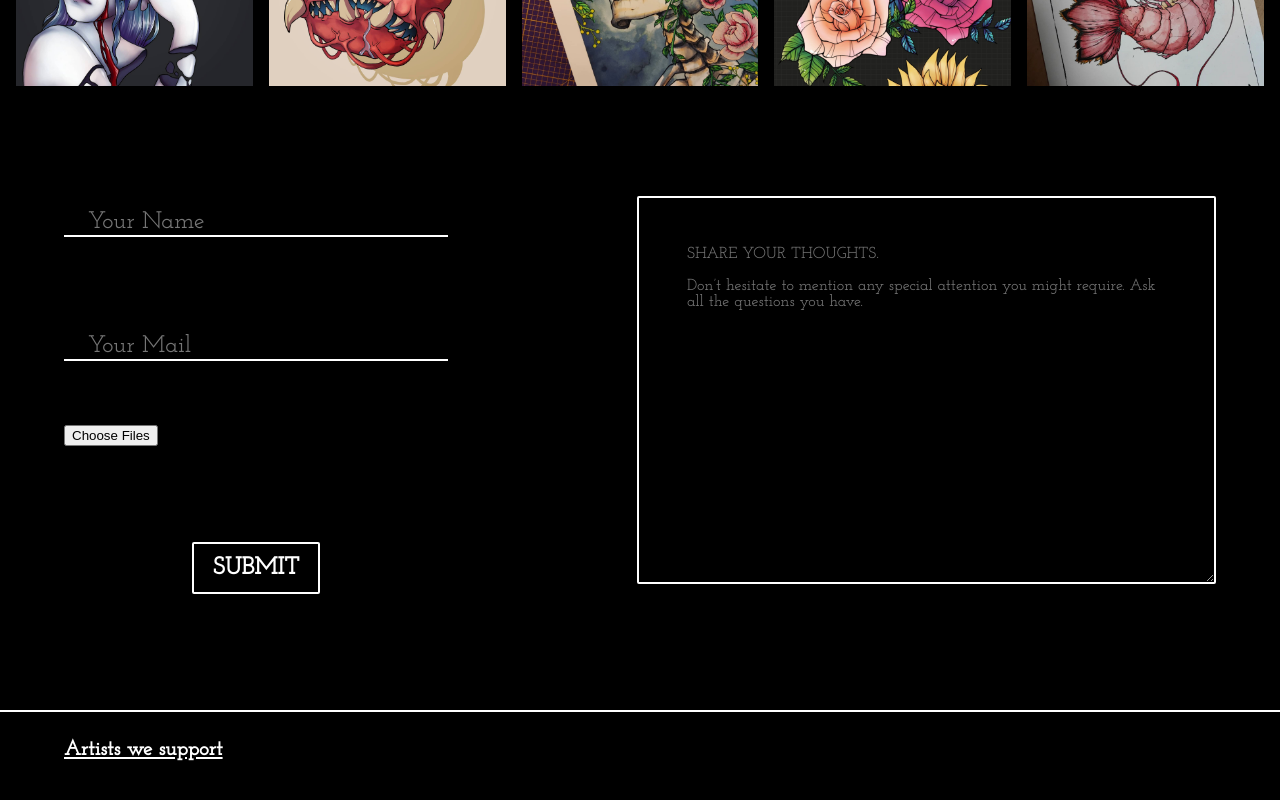
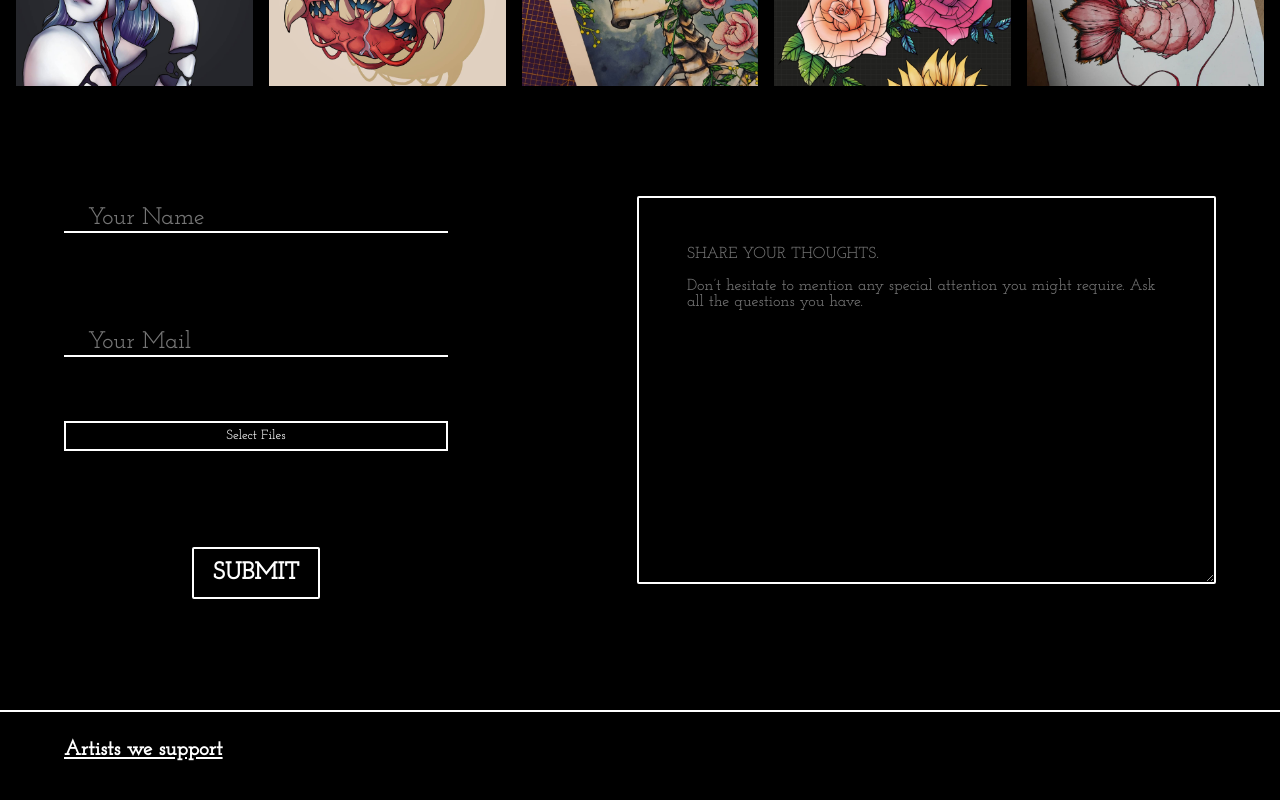
Before and after one commit to AliceXix/panda-portfolio, a React (Create React App) app in the folder client/: page / in a window 1280 px wide. Shown: the part 1498-2298 px from the top of the page. Built offline with nearby package versions, Linux system fonts and the light colour scheme.

Commit message:
display all file names

```diff
--- a/client/src/views/Contact.tsx
+++ b/client/src/views/Contact.tsx
@@ -6,7 +6,7 @@ export default function Contact() {
         name: '',
         mail: '',
         question: '',
-        image: '',
+        image: [] as File[],
     });
 
     const handleChange = (e :any) => {
@@ -19,10 +19,11 @@ export default function Contact() {
     };
 
     const handleImageChange = (e : any) => {
-        setFormData({
-            ...formData,
-            image: e.target.files,
-        });
+        const selectedFiles = Array.from(e.target.files) as File[];
+        setFormData((prevFormData) => ({
+            ...prevFormData,
+            image: [...prevFormData.image, ...selectedFiles],
+        }));
     };
 
     const handleSubmit = (e: any) => {
@@ -33,9 +34,13 @@ export default function Contact() {
         form.append('mail', formData.mail);
         form.append('question', formData.question);
 
-        for (let i = 0; i < formData.image.length; i++) {
-        form.append("image", formData.image[i]);
-        }
+        // for (let i = 0; i < formData.image.length; i++) {
+        // form.append("image", formData.image[i]);
+        // }
+
+        formData.image.forEach((file) => {
+            form.append('image', file);
+        });
 
         fetch('http://localhost:3000/send-mail', {
             method: 'POST',
@@ -90,14 +95,39 @@ export default function Contact() {
                   onChange={handleChange}
                   placeholder="Your Mail"
                 />
-                <label>Attach an image:</label>
+                <label>Attach images:</label>
                 <input
                   type="file"
                   id="image"
                   name="image"
                   multiple
                   onChange={handleImageChange}
+                  style={{ display: "none" }}
                 />
+
+                <button
+                  type="button"
+                  onClick={() => document.getElementById("image")?.click()} // Trigger file input click
+                  style={{
+                    padding: "0.5em",
+                    border: "2px solid white",
+                    background: "black",
+                    color: "white",
+                    cursor: "pointer",
+                  }}
+                >
+                  Select Files
+                </button>
+
+                <div>
+                  {formData.image.length > 0 && (
+                    <ul>
+                      {formData.image.map((file, index) => (
+                        <li key={index}>{file.name}</li>
+                      ))}
+                    </ul>
+                  )}
+                </div>
               </div>
               <div>
                 <input type="submit" value="SUBMIT" onClick={info} />
```
